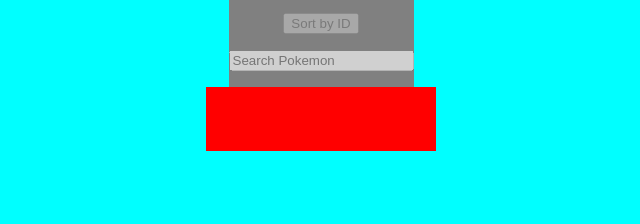
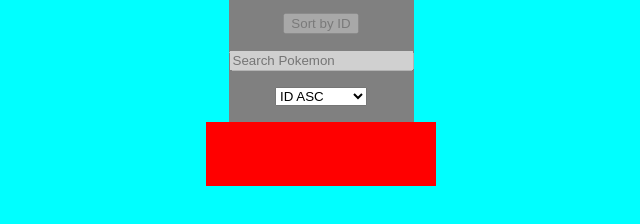
Before and after one commit to milkoqq/webflow-pokedex, a plain HTML site: page index.html in a window 1280 px wide. Shown: the part 112-336 px from the top of the page, without its empty margins (327-967 px from the left). Drawn offline with Linux system fonts and the light colour scheme.

Commit message:
Sorting fn global

```diff
--- a/index.html
+++ b/index.html
@@ -6,7 +6,7 @@
     <meta http-equiv="X-UA-Compatible" content="IE=edge">
     <meta name="viewport" content="width=device-width, initial-scale=1.0">
     <link rel="stylesheet" href="styles.css">
-    <title>Pokedex</title>
+    <title>P~~`okedex</title>
 </head>
 
 <body>
@@ -18,7 +18,13 @@
                 <input type="text" class="input-search" placeholder="Search Pokemon" disabled>
                 <!-- <button class="btn-search" disabled>Search!</button> -->
 
+                <select name="sort" id="sort">
 
+                    <option value="id">ID ASC</option>
+                    <option value="id">ID DSC</option>
+                    <option value="base_experience">Power ASC</option>
+                    <option value="base_experience">Power DSC</option>
+                </select>
                 <div class="pokemon-container">
                 </div>
     </div>
--- a/styles.css
+++ b/styles.css
@@ -46,3 +46,7 @@ h1 {
 .input-search {
     margin-top: 1rem
 }
+
+#sort {
+    margin-top: 1rem;
+}
```
